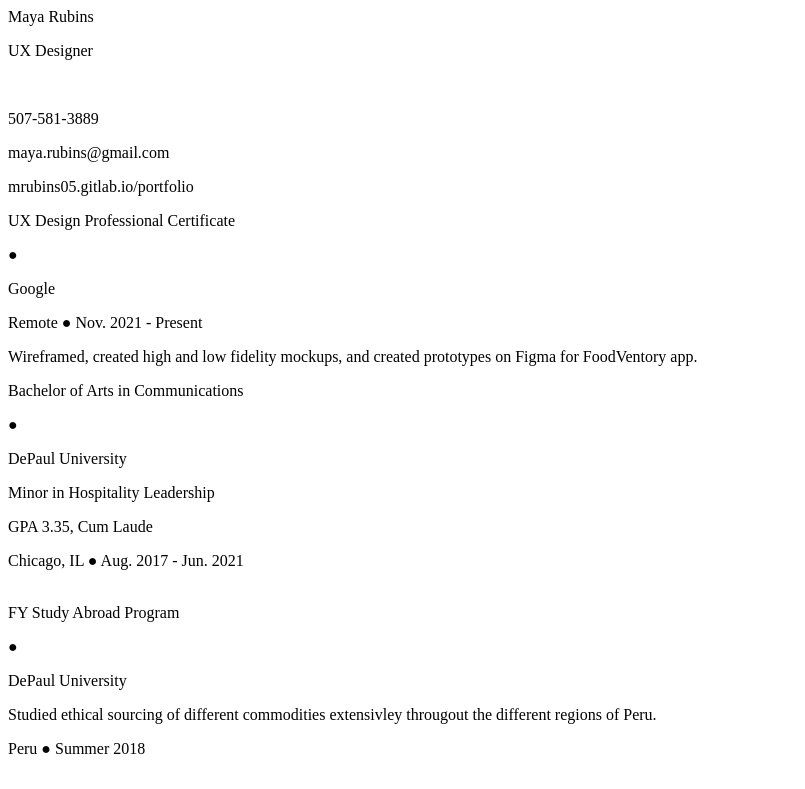
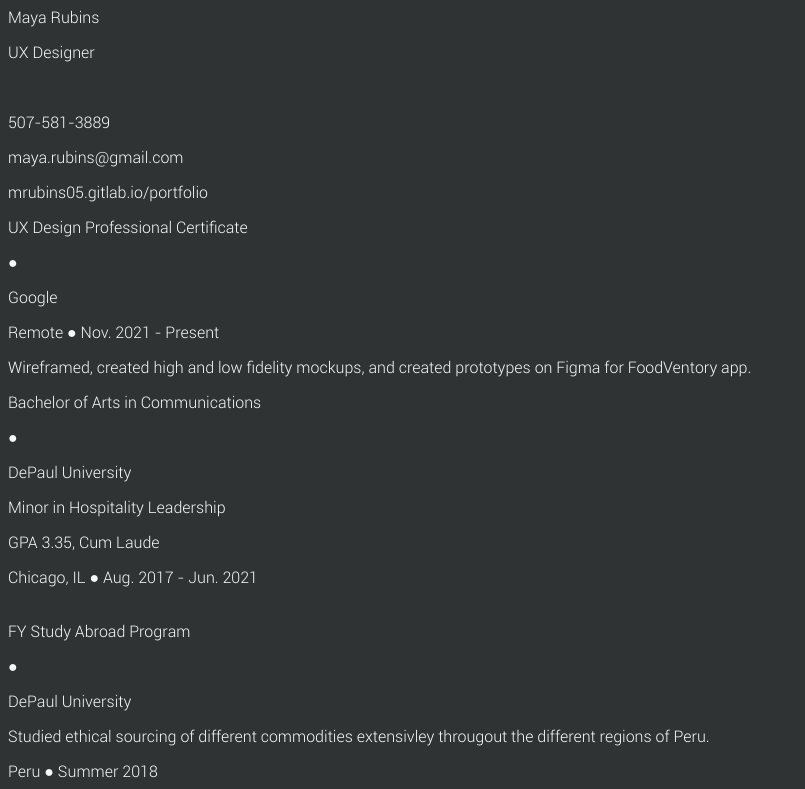
Before and after one commit to Maya-Rubins/portfolio, a website: page maya's-resume.html in a window 1280 px wide. Shown: the top 789 px of the page, without its empty margins (0-805 px from the left). Drawn offline with Linux system fonts and the light colour scheme.

Commit message:
css style

```diff
--- a/maya's-resume.html
+++ b/maya's-resume.html
@@ -7,7 +7,7 @@
         Maya's Resume
         </title>
 
-         <link rel="stylesheet" href="#">
+         <link rel="stylesheet" href="style1.css">
          <style>
             @font-face {font-family: my_font_1; src: url(computers.otf);}
             @font-face {font-family: my_font_2; src: url(Square.ttf);}
```
